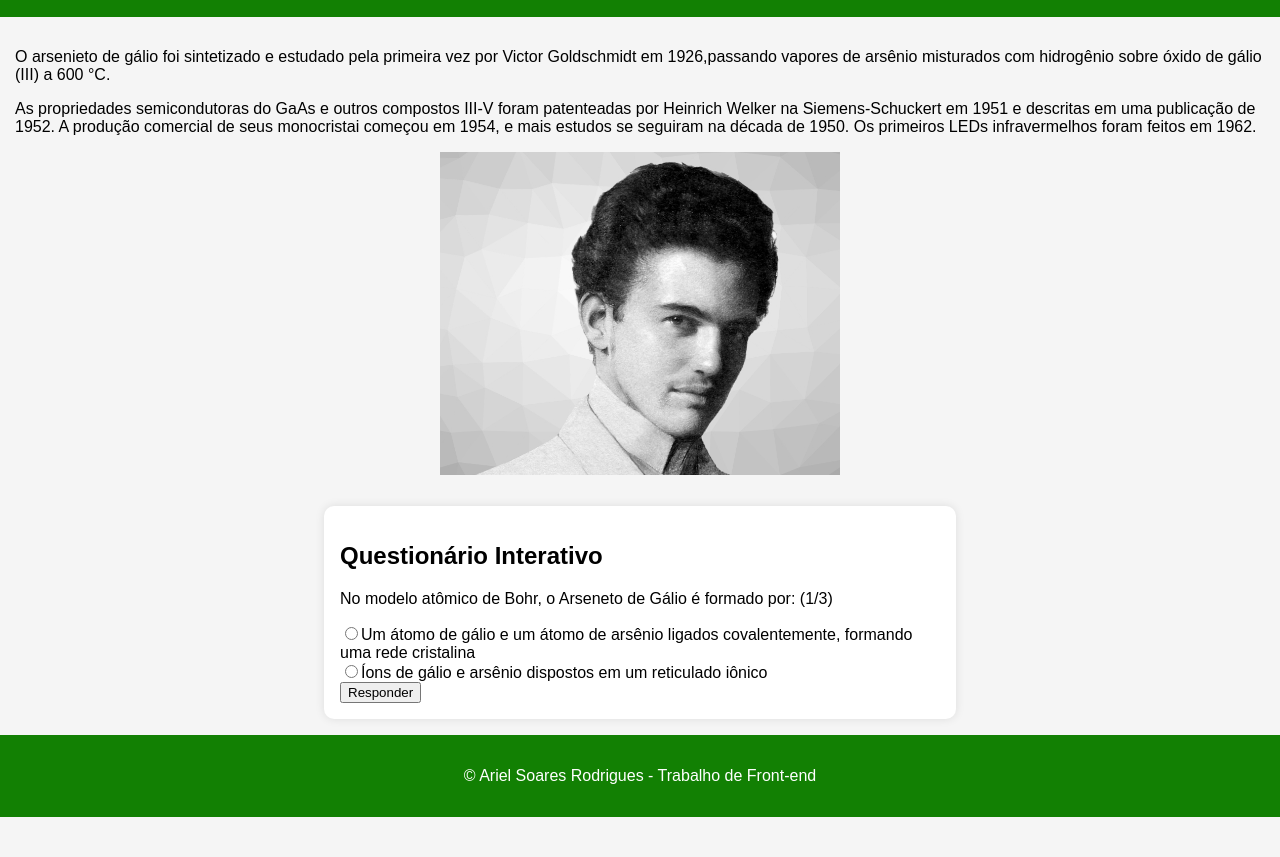
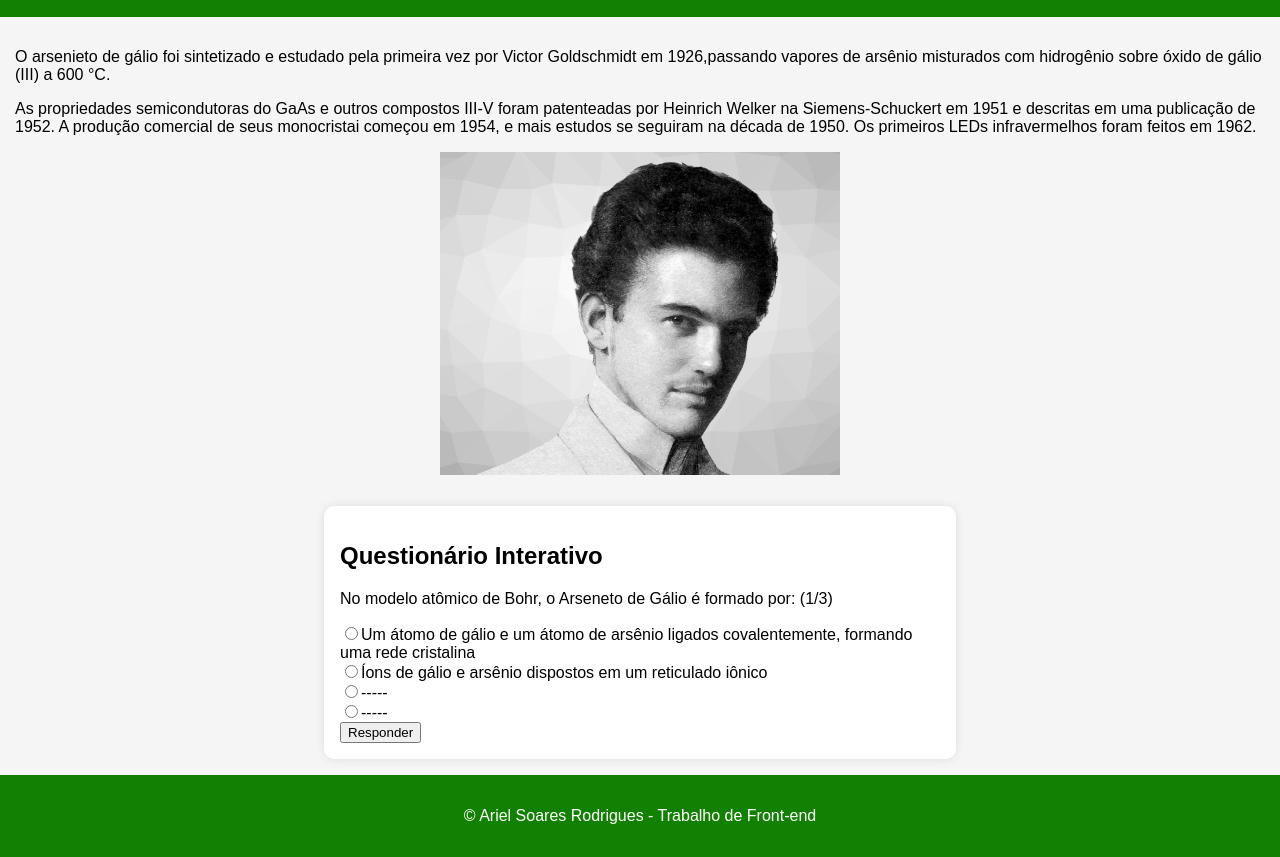
Before and after one commit to aril733/Front-end3, a plain HTML site: page index.html in a window 1280 px wide. Shown: the part 95-952 px from the top of the page. Before the commit the page ends 912 px from the top, so only its background shows below. Drawn offline with Linux system fonts and the light colour scheme.

Commit message:
Update index.html

```diff
--- a/index.html
+++ b/index.html
@@ -32,6 +32,8 @@
             <p>No modelo atômico de Bohr, o Arseneto de Gálio é formado por: (1/3)</p>
             <label for="p1o1"><input type="radio" name="p1" id="p1o1">Um átomo de gálio e um átomo de arsênio ligados covalentemente, formando uma rede cristalina</label><br>
             <label for="p1o2"><input type="radio" name="p1" id="p1o2">Íons de gálio e arsênio dispostos em um reticulado iônico</label><br>
+             <label for="p1o2"><input type="radio" name="p1" id="p1o2">-----</label><br>
+             <label for="p1o2"><input type="radio" name="p1" id="p1o2">-----</label><br>
             <button id="b1">Responder</button>
             <p class="erro" id="erro1"></p>
 
@@ -46,6 +48,8 @@
             <p>O tipo de ligação química predominante no GaAs é: (2/3)</p>
             <label for="p2o1"><input type="radio" name="p2" id="p2o1">Ligação covalente</label><br>
             <label for="p2o2"><input type="radio" name="p2" id="p2o2">Ligação iônica</label><br>
+              <label for="p1o2"><input type="radio" name="p1" id="p1o2">-----</label><br>
+             <label for="p1o2"><input type="radio" name="p1" id="p1o2">-----</label><br>
             <button id="b2">Responder</button>
             <p class="erro" id="erro2"></p>
 
@@ -59,6 +63,8 @@
             <p>A geometria da estrutura cristalina do Arseneto de Gálio é: (3/3)</p>
             <label for="p3o1"><input type="radio" name="p3" id="p3o1">Cúbica de face centrada, semelhante ao diamante</label><br>
             <label for="p3o2"><input type="radio" name="p3" id="p3o2">Hexagonal compacta, semelhante ao zinco</label><br>
+              <label for="p1o2"><input type="radio" name="p1" id="p1o2">-----</label><br>
+             <label for="p1o2"><input type="radio" name="p1" id="p1o2">-----</label><br>
             <button id="b3">Responder</button>
             <p class="erro" id="erro3"></p>
 
```
